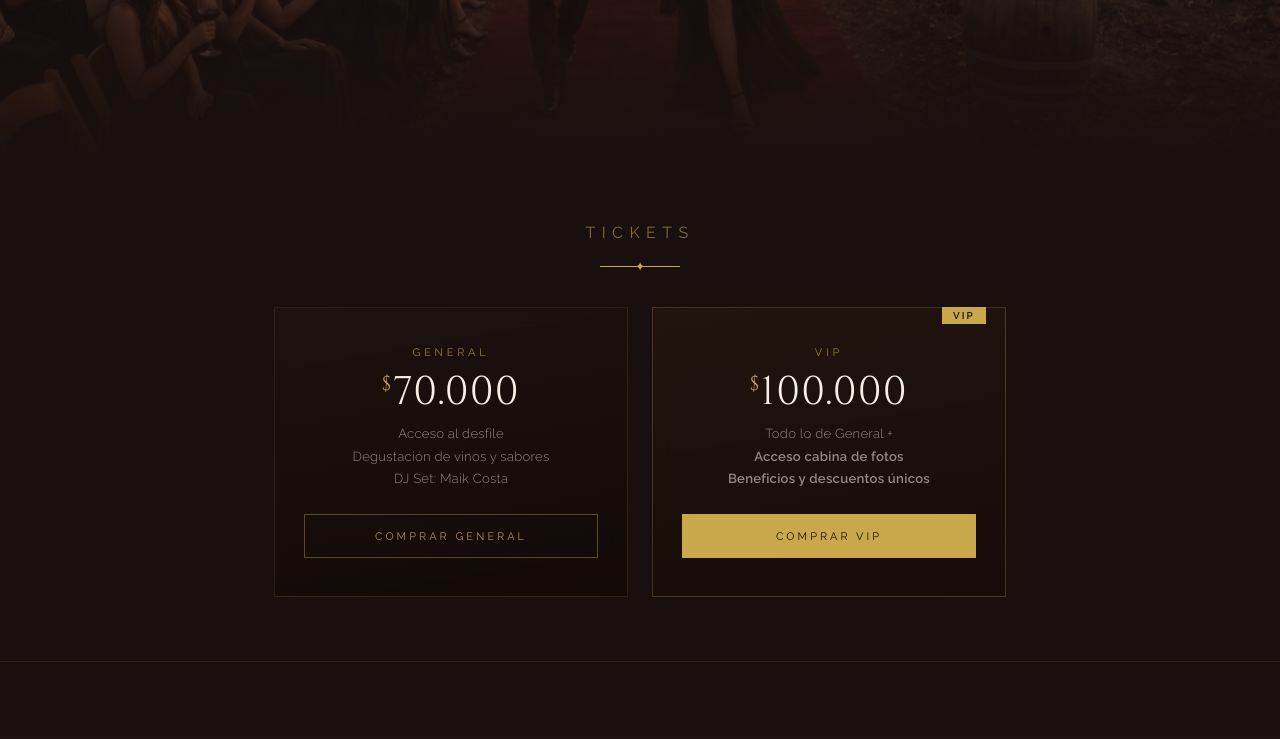
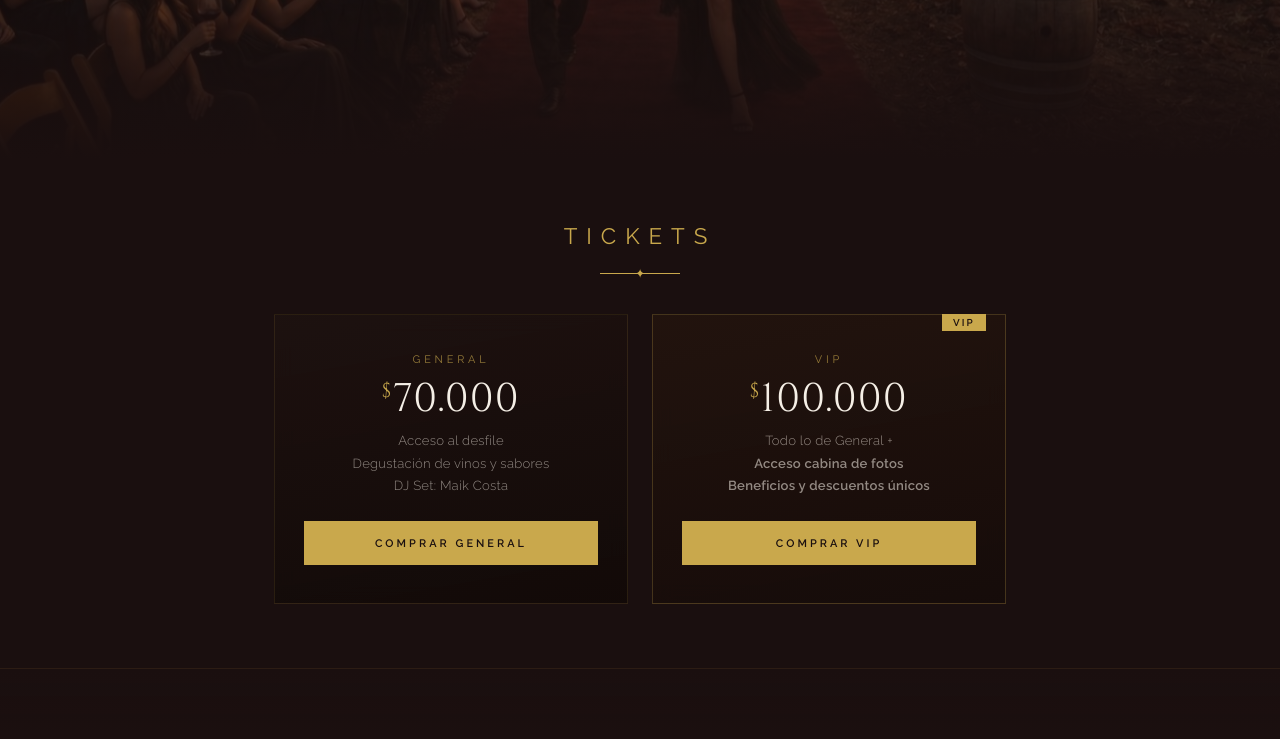
Before and after one commit to barbarazmilla/Evento-paz, a plain HTML site: page index.html in a window 1280 px wide. Shown: the part 641-1380 px from the top of the page. Drawn offline with nearby package versions, Linux system fonts and the light colour scheme.

Commit message:
Tickets más grande y ambos CTA dorados sólidos

```diff
--- a/index.html
+++ b/index.html
@@ -172,11 +172,11 @@
 
     .section-title {
       font-family: 'Raleway', sans-serif;
-      font-size: clamp(0.85rem, 2.5vw, 1rem);
+      font-size: clamp(1.1rem, 3.5vw, 1.4rem);
       font-weight: 400;
       letter-spacing: 0.4em;
       text-transform: uppercase;
-      color: rgba(201,168,76,0.6);
+      color: var(--gold);
       margin-bottom: 0.5rem;
     }
 
@@ -262,21 +262,22 @@
       display: inline-block;
       font-family: 'Raleway', sans-serif;
       font-size: 0.68rem;
-      font-weight: 500;
+      font-weight: 600;
       letter-spacing: 0.28em;
       text-transform: uppercase;
       text-decoration: none;
       padding: 0.9rem 2rem;
-      border: 1px solid rgba(201,168,76,0.4);
-      color: rgba(201,168,76,0.85);
+      background: var(--gold);
+      border: 1px solid var(--gold);
+      color: var(--dark);
       transition: all 0.35s ease;
       cursor: pointer;
       width: 100%;
     }
     .btn:hover {
-      background: rgba(201,168,76,0.12);
-      border-color: rgba(201,168,76,0.7);
-      color: var(--gold);
+      background: #b8932e;
+      border-color: #b8932e;
+      color: var(--dark);
     }
     .btn-filled {
       background: var(--gold);
```
